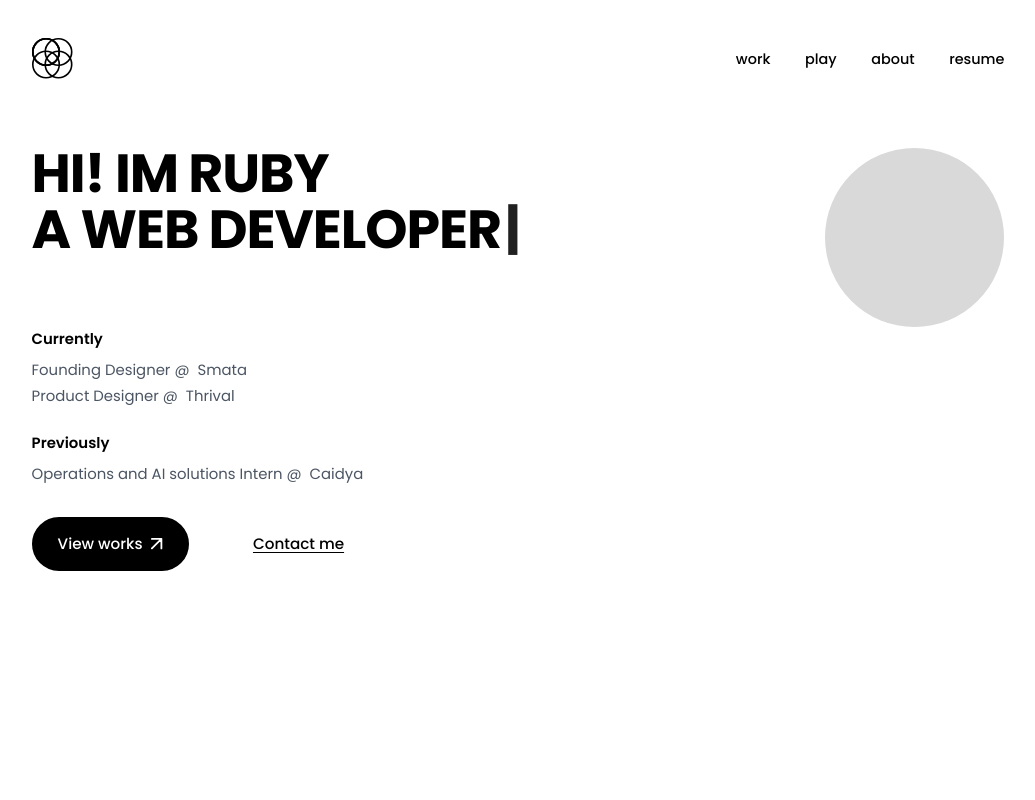
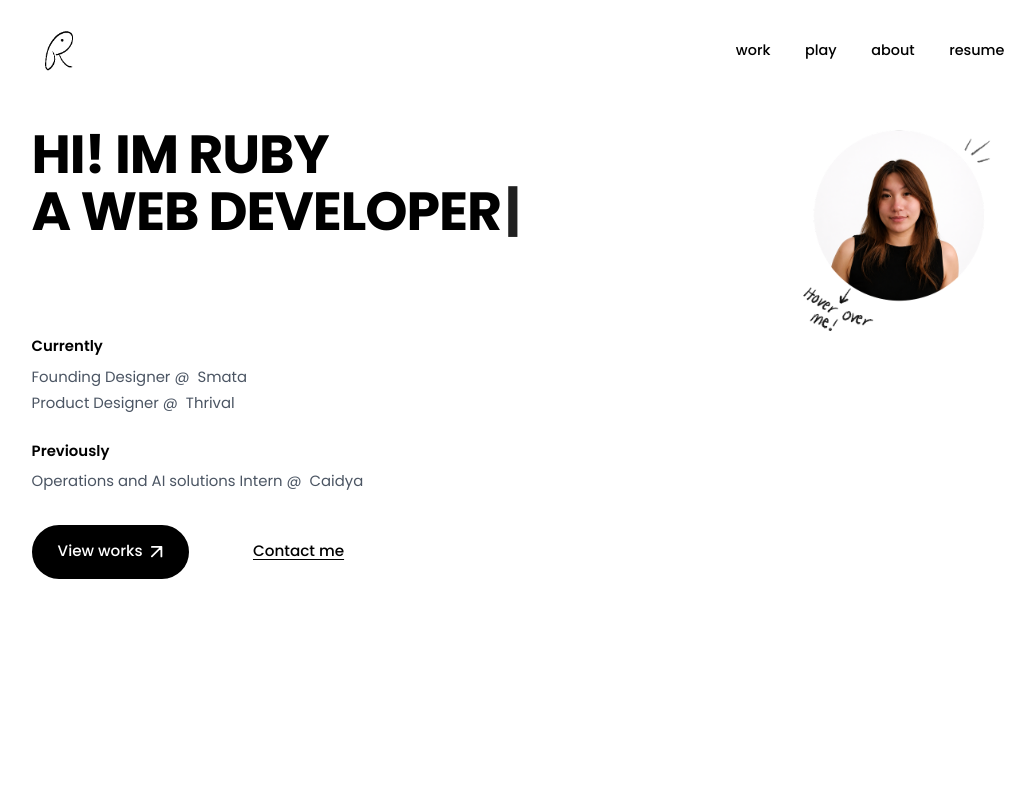
Before and after one commit to rchen0714/design-portfolio, a Next.js app: page / in a window 1280 px wide. Shown: the top 800 px of the page, without its empty margins (122-1157 px from the left). Built offline with nearby package versions, Linux system fonts and the light colour scheme.

Commit message:
edited the logo and hero image

```diff
--- a/src/app/globals.css
+++ b/src/app/globals.css
@@ -16,6 +16,9 @@
   --case-small-size: 0.875rem;
   --case-section-gap: 2.3rem;
   --case-header-gap: 0.95rem;
+  --nav-pad-y: clamp(0.75rem, 1.8vw, 1.35rem);
+  --nav-logo-size: clamp(3.5rem, 4vw, 4.75rem);
+  --nav-height: calc(var(--nav-pad-y) * 2 + var(--nav-logo-size));
 }
 
 html {
@@ -93,12 +96,16 @@ img {
   display: flex;
   justify-content: space-between;
   align-items: center;
-  padding: clamp(1.25rem, 3vw, 2.5rem) var(--page-pad-x);
+  padding: var(--nav-pad-y) var(--page-pad-x);
 }
 
 #nav-logo {
-  width: clamp(2.5rem, 3.2vw, 3.75rem);
+  display: block;
+  position: relative;
+  width: var(--nav-logo-size);
+  aspect-ratio: 1;
   height: auto;
+  overflow: visible;
 }
 
 #navbar-menu {
@@ -138,6 +145,7 @@ img {
 }
 
 .hero-content {
+  position: relative;
   gap: 0;
 }
 
@@ -275,20 +283,55 @@ img {
   }
 }
 
-.hero-image-placeholder {
+.hero-heading,
+.hero-content,
+.hero-image-wrap {
+  overflow: visible;
+}
+
+.hero-image-wrap {
+  position: relative;
   flex-shrink: 0;
-  width: clamp(5.5rem, 14vw, 16rem);
-  aspect-ratio: 1;
-  border-radius: 50%;
-  background: #d9d9d9;
+  width: clamp(7rem, 16vw, 14rem);
   margin-top: 0.15rem;
+}
+
+img.hero-hover-doodle {
+  position: absolute;
+  top: clamp(6.5rem, 12vw, 9.5rem);
+  right: 0;
+  bottom: 0;
+  z-index: 5;
+  width: min(35%, 28rem);
+  height: auto;
+  max-width: none;
+  object-fit: contain;
+  object-position: right bottom;
+  pointer-events: none;
+  visibility: hidden;
+  opacity: 0;
+  transition: opacity 0.2s ease, visibility 0.2s ease;
+}
+
+@media (hover: hover) and (pointer: fine) {
+  .hero-content:has(.hero-image-wrap:hover) img.hero-hover-doodle {
+    visibility: visible;
+    opacity: 1;
+  }
+}
+
+.hero-image-wrap .hero-image {
+  width: 100%;
+  height: auto;
+  max-width: none;
+  object-fit: contain;
 }
 
 /* ==========================
    SELECTED WORKS
 ========================== */
 
-#selected-works {
+.selected-works-section {
   padding: clamp(2.5rem, 5vw, 4rem) var(--page-pad-x) clamp(5rem, 10vw, 8rem);
 }
 
@@ -297,6 +340,7 @@ img {
 }
 
 .selected-works-title {
+  scroll-margin-top: calc(var(--nav-height) + 2rem);
   font-size: clamp(2rem, 4vw, 3rem);
   font-weight: 700;
   font-style: italic;
@@ -371,11 +415,11 @@ img {
     margin-top: 2.5rem;
   }
 
-  .hero-image-placeholder {
-    width: clamp(4.5rem, 22vw, 7rem);
-  }
-
-  #selected-works {
+  .hero-image-wrap {
+    width: clamp(5.5rem, 24vw, 8.5rem);
+  }
+
+  .selected-works-section {
     padding-top: 2.5rem;
     padding-bottom: 5rem;
   }
@@ -414,7 +458,7 @@ img {
     padding-bottom: 4rem;
   }
 
-  #selected-works {
+  .selected-works-section {
     padding-top: 3.5rem;
   }
 }
--- a/src/app/page.tsx
+++ b/src/app/page.tsx
@@ -42,7 +42,7 @@ export default function Home() {
     <main>
       <section id="hero">
         <div className="hero-container">
-          <div className="hero-content">
+          <div className="hero-content relative [&:has(.hero-image-wrap:hover)_img.hero-hover-doodle]:visible [&:has(.hero-image-wrap:hover)_img.hero-hover-doodle]:opacity-100">
             <div className="hero-heading">
               <div className="hero-heading-text">
                 <h1>HI! IM RUBY</h1>
@@ -66,7 +66,16 @@ export default function Home() {
                   />
                 </span>
               </div>
-              <div className="hero-image-placeholder" aria-hidden="true" />
+              <div className="hero-image-wrap group relative">
+                <Image
+                  src="/new-hero-image.png"
+                  alt="Ruby Chen"
+                  width={512}
+                  height={512}
+                  className="hero-image h-auto w-full max-w-none object-contain transition-opacity duration-200 group-hover:opacity-0"
+                  priority
+                />
+              </div>
             </div>
 
             <div className="hero-experience">
@@ -149,13 +158,21 @@ export default function Home() {
                 </svg>
               </a>
             </div>
+            <Image
+              src="/hero-image.png"
+              alt=""
+              width={1240}
+              height={1140}
+              className="hero-hover-doodle pointer-events-none invisible absolute top-[clamp(6.5rem,12vw,9.5rem)] right-0 bottom-0 z-[5] h-auto w-[min(35%,28rem)] max-w-none object-contain object-right-bottom opacity-0"
+              aria-hidden
+            />
           </div>
         </div>
       </section>
 
-      <section id="selected-works">
+      <section className="selected-works-section">
         <div className="selected-works-container">
-          <h2 className="selected-works-title">selected works.</h2>
+          <h2 id="selected-works" className="selected-works-title scroll-mt-[calc(var(--nav-height)+2rem)]">selected works.</h2>
 
           <div className="selected-works-list">
 
--- a/src/components/navbar.tsx
+++ b/src/components/navbar.tsx
@@ -1,20 +1,41 @@
+"use client";
 
+import { useEffect, useState } from "react";
 import Image from "next/image";
 import Link from "next/link";
 
 export default function Navbar() {
+  const [scrolled, setScrolled] = useState(false);
+
+  useEffect(() => {
+    const onScroll = () => setScrolled(window.scrollY > 40);
+    onScroll();
+    window.addEventListener("scroll", onScroll, { passive: true });
+    return () => window.removeEventListener("scroll", onScroll);
+  }, []);
+
   return (
     <header id="navbar-header" className="sticky top-0 z-50 w-full bg-white">
       <nav id="navbar">
         <Link className="navbar-links" href="/" title="Go to homepage">
-          <Image
-            id="nav-logo"
-            src="/logo-plaeceholder.svg"
-            alt="Ruby Chen Logo"
-            width={60}
-            height={60}
-            priority
-          />
+          <span id="nav-logo" className="relative block aspect-square w-[clamp(3.5rem,4vw,4.75rem)] overflow-visible">
+            <Image
+              src="/logo.png"
+              alt="Ruby Chen Logo"
+              width={180}
+              height={180}
+              className={`h-auto w-full transition-opacity duration-200 ${scrolled ? "opacity-0" : "opacity-100"}`}
+              priority
+            />
+            <Image
+              src="/logo-after-scroll.png"
+              alt=""
+              width={180}
+              height={180}
+              className={`absolute top-1/2 left-0 h-auto w-[clamp(4.5rem,5.2vw,6.25rem)] max-w-none -translate-y-1/2 object-contain transition-opacity duration-200 ${scrolled ? "opacity-100" : "opacity-0"}`}
+              aria-hidden
+            />
+          </span>
         </Link>
 
         <ul id="navbar-menu">
```
Also changed, not shown: public/editedlinkedinpic.png (deleted), public/new-hero-image.png (added).
